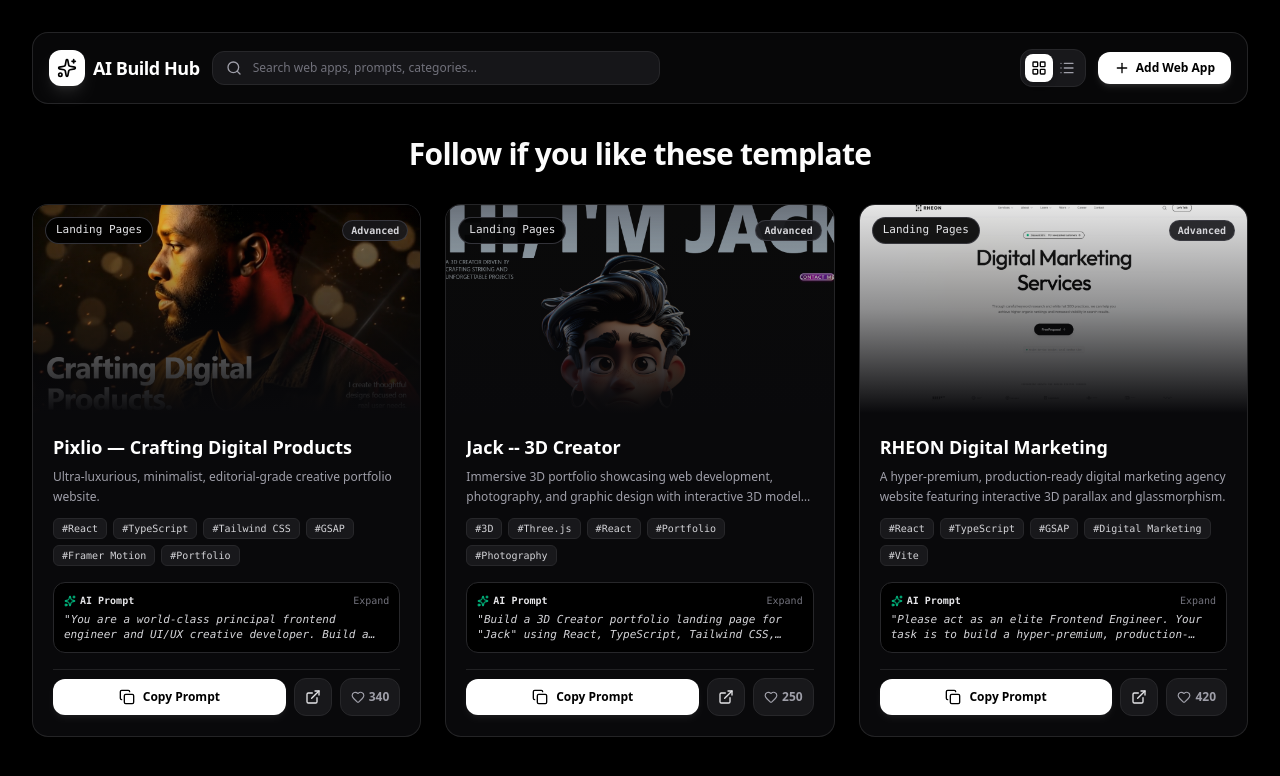
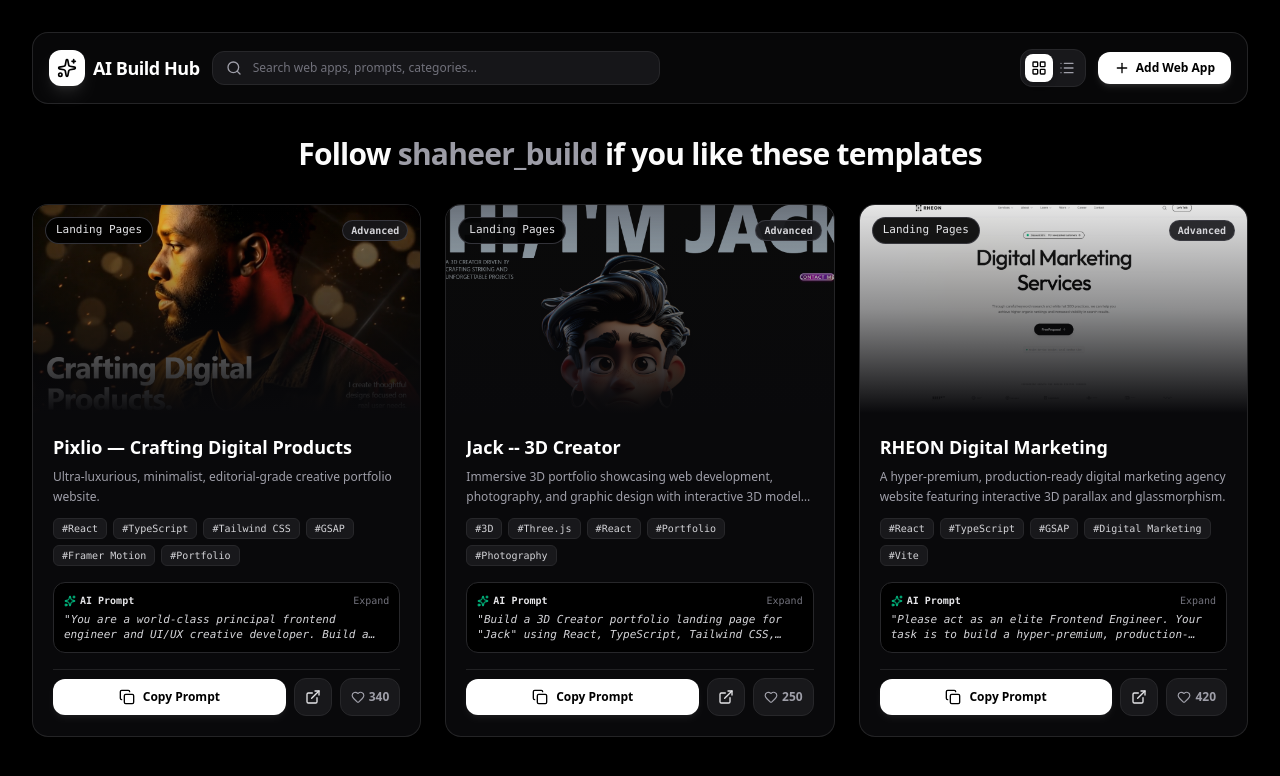
Before and after one commit to shaheerkhan0012345-dotcom/Display-website, a React (Vite) app: page / in a window 1280 px wide. Shown: the top 776 px of the page. Built offline with nearby package versions, Linux system fonts and the light colour scheme.

Commit message:
Add shaheer_build to header text

```diff
--- a/src/App.tsx
+++ b/src/App.tsx
@@ -338,7 +338,7 @@ export default function App() {
         {/* Bold Typography Title */}
         <div className="py-2 flex items-center justify-center">
           <h2 className="text-2xl md:text-3xl font-extrabold text-white tracking-tight">
-            Follow if you like these template
+            Follow <span className="text-zinc-400 hover:text-zinc-200 transition-colors duration-200">shaheer_build</span> if you like these templates
           </h2>
         </div>
 
```
